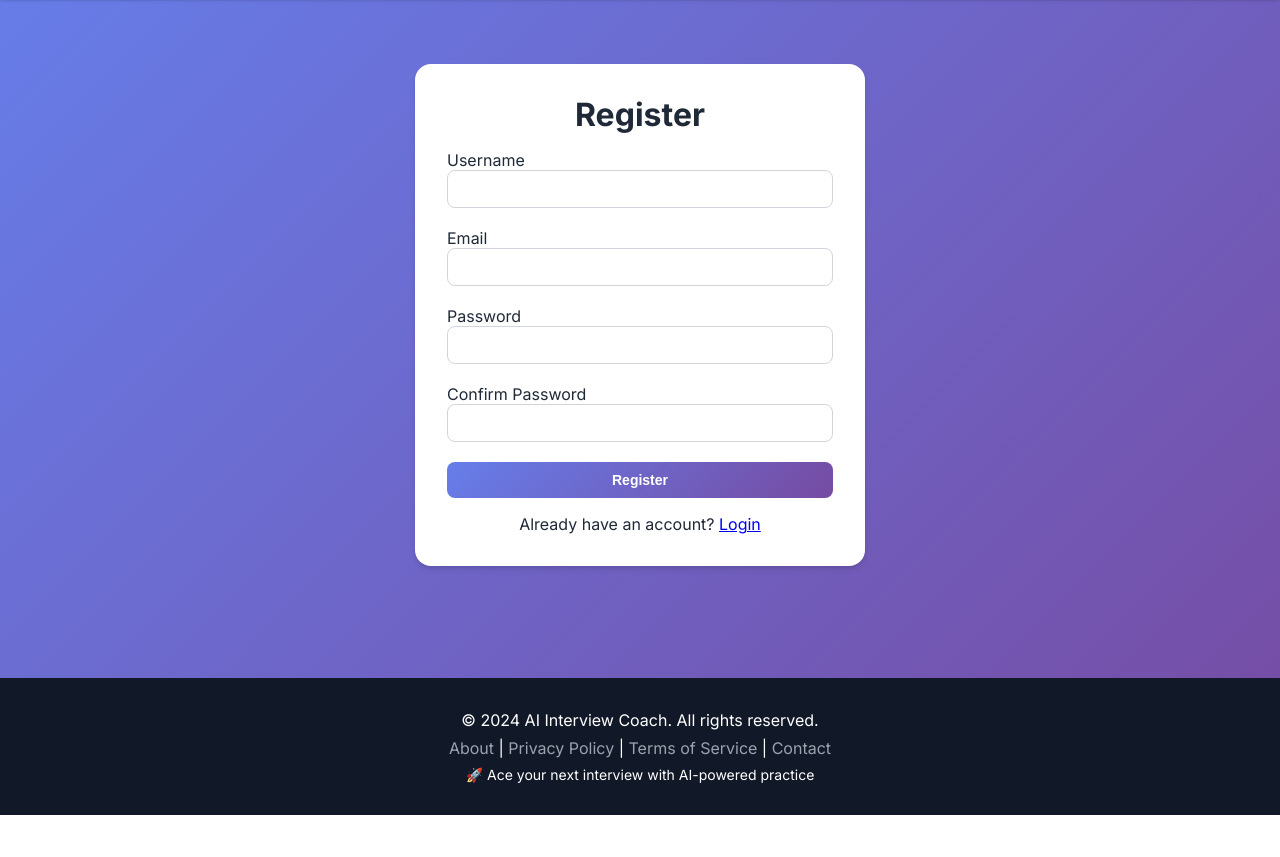
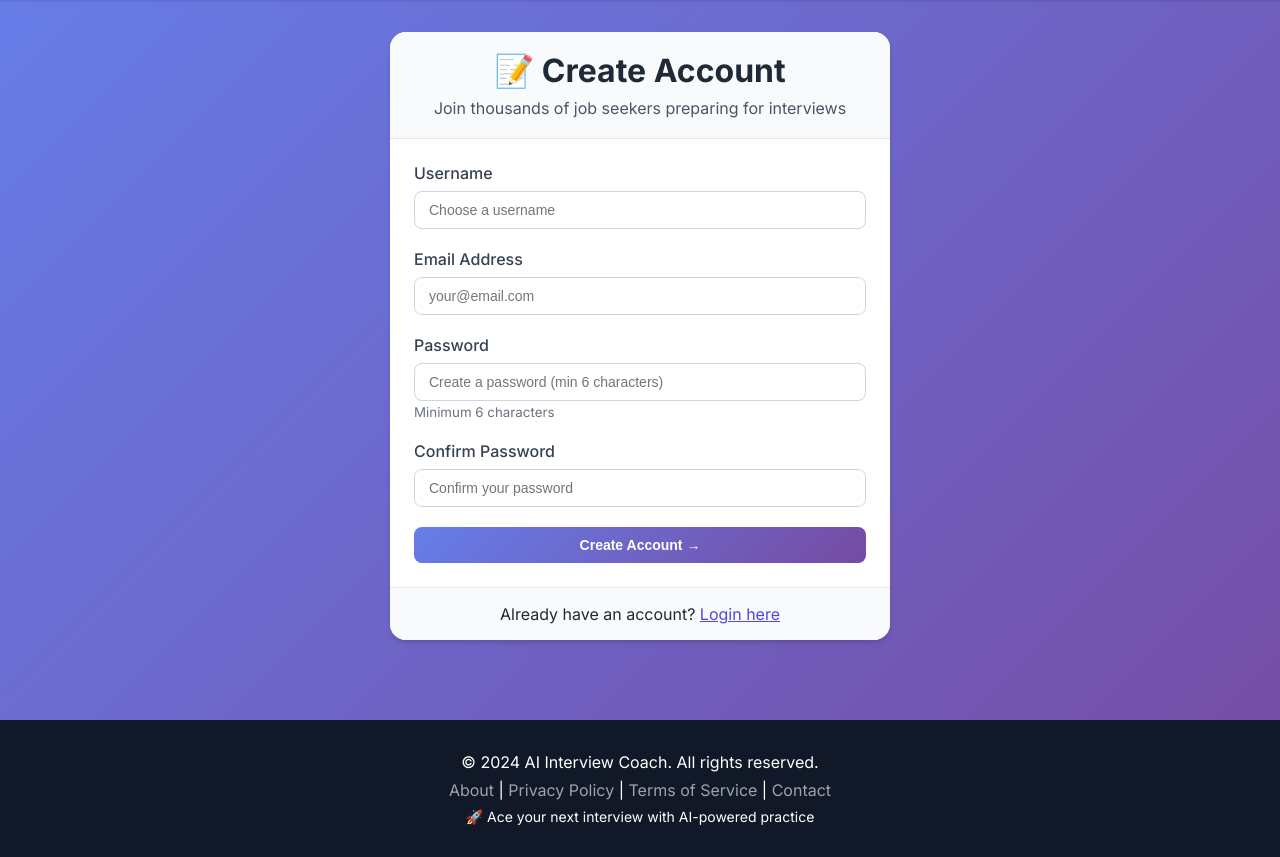
Before and after one commit to devanshsinghtomar/AI-interview-coach-module, a Flask app: page /register in a window 1280 px wide. Shown: the part 61-918 px from the top of the page. Before the commit the page ends 876 px from the top, so only its background shows below. Run offline with Flask 3, Linux system fonts and the light colour scheme.

Commit message:
Update register.html

```diff
--- a/templates/register.html
+++ b/templates/register.html
@@ -1,17 +1,63 @@
-<!-- templates/register.html -->
 {% extends "base.html" %}
+
+{% block title %}Register - AI Interview Coach{% endblock %}
+
 {% block content %}
-<div style="max-width: 450px; margin: 2rem auto;">
-    <div class="card" style="padding: 2rem;">
-        <h2 style="text-align: center;">Register</h2>
-        <form method="POST">
-            <div class="form-group"><label>Username</label><input type="text" name="username" class="form-control" required></div>
-            <div class="form-group"><label>Email</label><input type="email" name="email" class="form-control" required></div>
-            <div class="form-group"><label>Password</label><input type="password" name="password" class="form-control" required></div>
-            <div class="form-group"><label>Confirm Password</label><input type="password" name="confirm_password" class="form-control" required></div>
-            <button type="submit" class="btn btn-primary" style="width: 100%;">Register</button>
-        </form>
-        <p style="text-align: center; margin-top: 1rem;">Already have an account? <a href="/login">Login</a></p>
+<div style="max-width: 500px; margin: 0 auto;">
+    <div class="card fade-in">
+        <div class="card-header">
+            <h2 style="margin: 0; text-align: center;">📝 Create Account</h2>
+            <p style="text-align: center; color: var(--gray-600); margin-top: 0.5rem;">
+                Join thousands of job seekers preparing for interviews
+            </p>
+        </div>
+        <div class="card-body">
+            <form method="POST" action="{{ url_for('register') }}">
+                <div class="form-group">
+                    <label class="form-label" for="username">Username</label>
+                    <input type="text" class="form-control" id="username" name="username" required placeholder="Choose a username">
+                </div>
+                <div class="form-group">
+                    <label class="form-label" for="email">Email Address</label>
+                    <input type="email" class="form-control" id="email" name="email" required placeholder="your@email.com">
+                </div>
+                <div class="form-group">
+                    <label class="form-label" for="password">Password</label>
+                    <input type="password" class="form-control" id="password" name="password" required placeholder="Create a password (min 6 characters)">
+                    <small style="color: var(--gray-500);">Minimum 6 characters</small>
+                </div>
+                <div class="form-group">
+                    <label class="form-label" for="confirm_password">Confirm Password</label>
+                    <input type="password" class="form-control" id="confirm_password" name="confirm_password" required placeholder="Confirm your password">
+                </div>
+                <button type="submit" class="btn btn-primary btn-block" style="background: linear-gradient(135deg, #667eea 0%, #764ba2 100%);">
+                    Create Account →
+                </button>
+            </form>
+        </div>
+        <div class="card-footer" style="text-align: center;">
+            <p style="margin: 0;">
+                Already have an account? <a href="{{ url_for('login') }}" style="color: var(--primary-color);">Login here</a>
+            </p>
+        </div>
     </div>
 </div>
+
+<script>
+    // Password validation
+    const form = document.querySelector('form');
+    const password = document.getElementById('password');
+    const confirm = document.getElementById('confirm_password');
+
+    form.addEventListener('submit', function(e) {
+        if (password.value.length < 6) {
+            e.preventDefault();
+            alert('Password must be at least 6 characters long');
+        }
+        if (password.value !== confirm.value) {
+            e.preventDefault();
+            alert('Passwords do not match');
+        }
+    });
+</script>
 {% endblock %}
```
